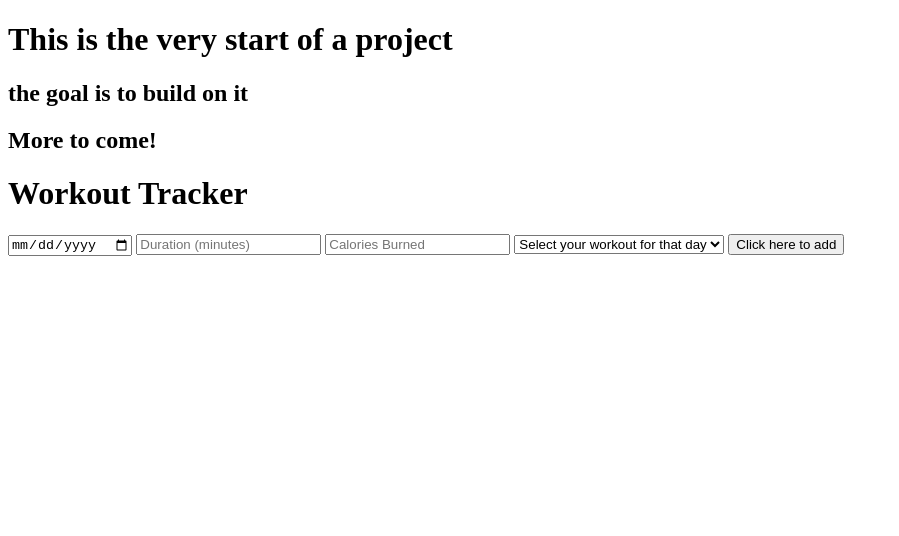
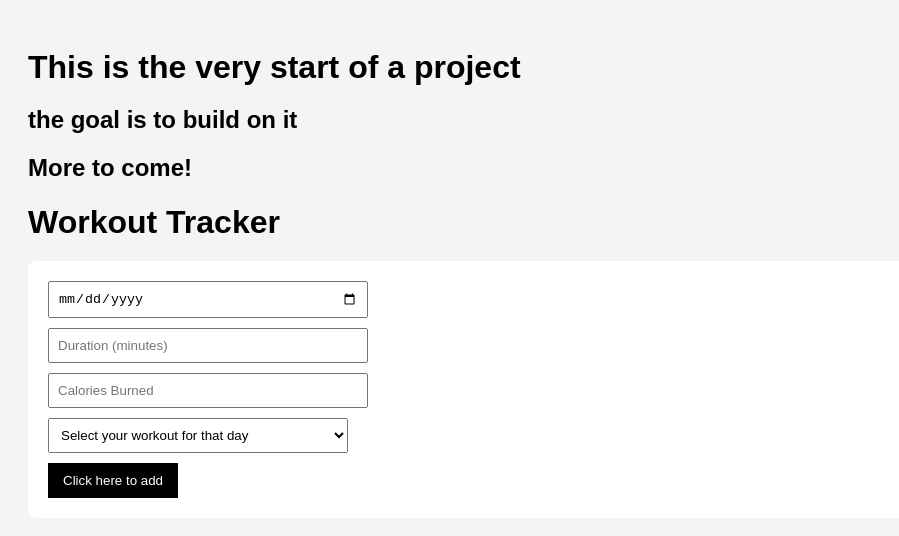
Before and after one commit to fvirani786/workout-project, a plain HTML site: page index.html in a window 1280 px wide. Shown: the whole page, without its empty margins (0-899 px from the left). Drawn offline with Linux system fonts and the light colour scheme.

Commit message:
basic css to style a form

```diff
--- a/css/styles.css
+++ b/css/styles.css
@@ -0,0 +1,43 @@
+body {
+  font-family: Arial;
+  padding: 20px;
+  background: #f4f4f4;
+}
+
+h1 {
+  margin-bottom: 20px;
+}
+
+form {
+  background: white;
+  padding: 20px;
+  border-radius: 8px;
+  margin-bottom: 20px;
+}
+
+input, select {
+  display: block;
+  margin-bottom: 10px;
+  padding: 8px;
+  width: 100%;
+  max-width: 300px;
+}
+
+button {
+  padding: 10px 15px;
+  background: black;
+  color: white;
+  border: none;
+  cursor: pointer;
+}
+
+.workout-list {
+  background: white;
+  padding: 20px;
+  border-radius: 8px;
+}
+
+.workout-item {
+  border-bottom: 1px solid #ddd;
+  padding: 10px 0;
+}
--- a/index.html
+++ b/index.html
@@ -4,6 +4,7 @@
   <meta charset="UTF-8">
   <meta name="viewport" content="width=device-width, initial-scale=1.0">
   <title>Document</title>
+  <link rel="stylesheet" href="css/styles.css">
 </head>
 <body>
 
```
Also changed, not shown: 2 other files.
